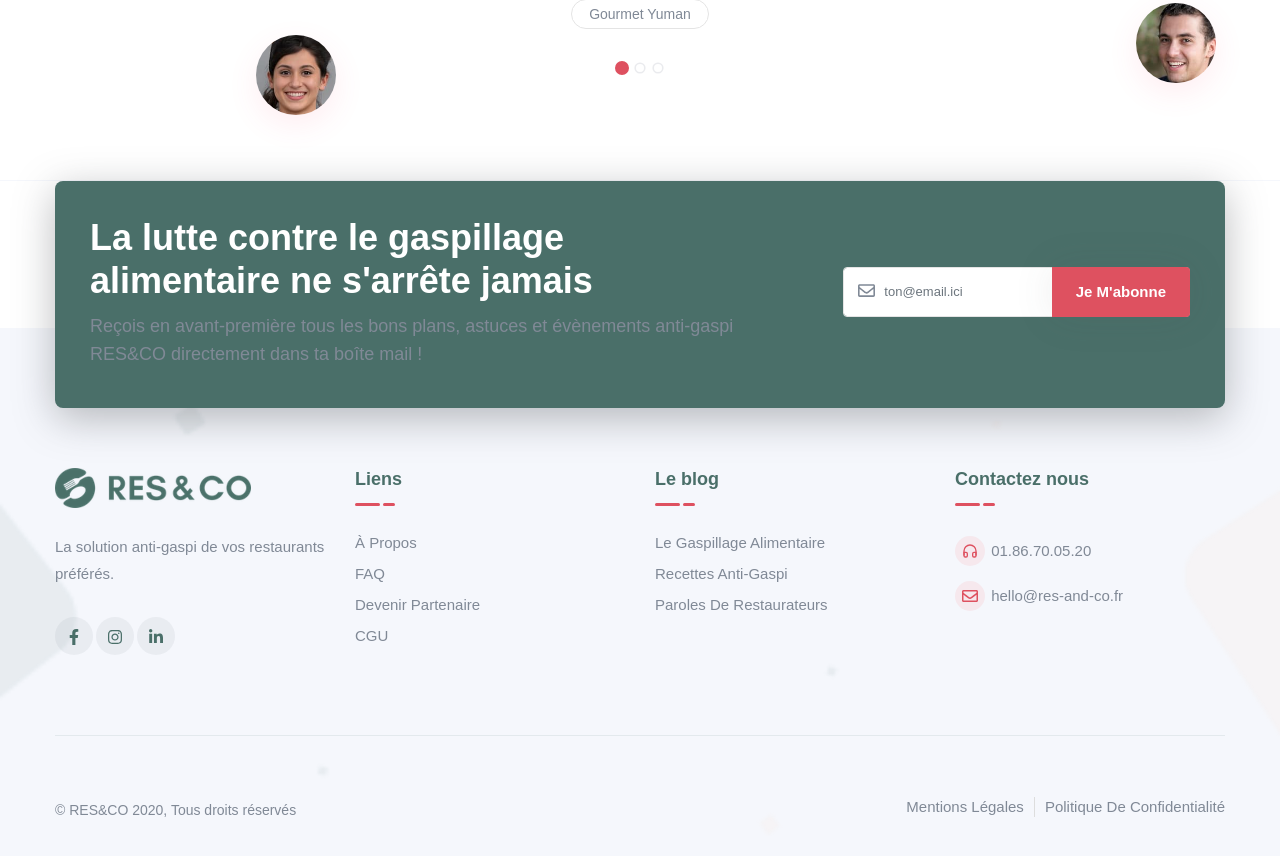
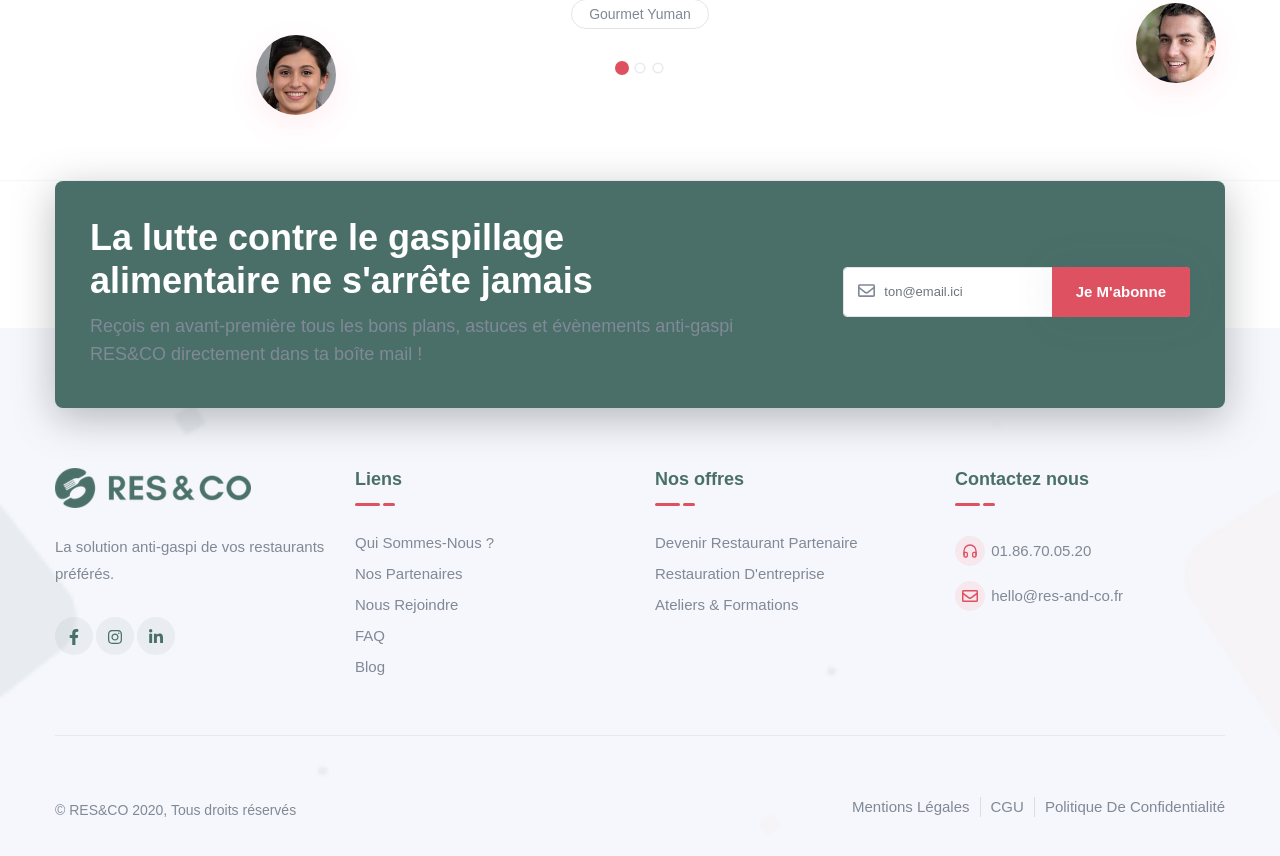
Before and after one commit to resandco/website-react, a React (Create React App) app: page / in a window 1280 px wide. Shown: the part 2885-3741 px from the top of the page. Built offline with nearby package versions, Linux system fonts and the light colour scheme.

Commit message:
modif footer

```diff
--- a/src/components/common/footer/CopyrightMenu.js
+++ b/src/components/common/footer/CopyrightMenu.js
@@ -6,6 +6,10 @@ class CopyrightMenu extends Component {
             {
                 path: 'https://www.res-and-co.fr/mentions-legales/',
                 text: 'Mentions légales',
+            },
+            {
+                path: 'https://www.res-and-co.fr/CGU/',
+                text: 'CGU',
             },
             {
                 path: 'https://www.res-and-co.fr/politique-de-confidentialite/',
--- a/src/components/common/footer/FooterCategoryWidget.js
+++ b/src/components/common/footer/FooterCategoryWidget.js
@@ -4,21 +4,21 @@ export default function FooterCategoryWidget() {
     return (
         <div className="col-lg-3 column-td-6">
             <div className="footer-item">
-                <h4 className="footer__title">Le blog</h4>
+                <h4 className="footer__title">Nos offres</h4>
                 <ul className="list-items">
                     <li>
-                        <a href="https://www.res-and-co.fr/category/gaspillage-alimentaire/">
-                            Le gaspillage alimentaire
+                        <a href="https://resandco.typeform.com/to/xP5GlH">
+                            Devenir restaurant partenaire
                         </a>
                     </li>
                     <li>
-                        <a href="https://www.res-and-co.fr/category/recettes-anti-gaspi/">
-                            Recettes anti-gaspi
+                        <a href="https://pro.res-and-co.fr/restauration-entreprise-engagee">
+                            Restauration d'entreprise
                         </a>
                     </li>
                     <li>
-                        <a href="https://www.res-and-co.fr/category/parole-de-restaurateurs/">
-                            Paroles de restaurateurs
+                        <a href="https://antigaspi.res-and-co.fr/ateliers-et-formations-anti-gaspi">
+                            Ateliers & Formations
                         </a>
                     </li>
                 </ul>
--- a/src/components/common/footer/FooterQuickLinkWidget.js
+++ b/src/components/common/footer/FooterQuickLinkWidget.js
@@ -5,20 +5,24 @@ class FooterQuickLinkWidget extends Component {
         title: 'Liens',
         links: [
             {
-                path: 'https://www.res-and-co.fr/faq/',
-                text: 'À propos',
+                path: 'https://www.res-and-co.fr/qui-sommes-nous/',
+                text: 'Qui sommes-nous ?',
+            },
+            {
+                path: 'https://www.res-and-co.fr/nos-partenaires/',
+                text: 'Nos partenaires',
+            },
+            {
+                path: 'https://www.res-and-co.fr/rejoignez-nous/',
+                text: 'Nous rejoindre',
             },
             {
                 path: 'https://www.res-and-co.fr/faq/',
                 text: 'FAQ',
             },
             {
-                path: 'https://resandco.typeform.com/to/xP5GlH',
-                text: 'Devenir partenaire',
-            },
-            {
-                path: 'https://www.res-and-co.fr/cgu/',
-                text: 'CGU',
+                path: 'https://www.res-and-co.fr/blog/',
+                text: 'Blog',
             },
         ],
     }
```
